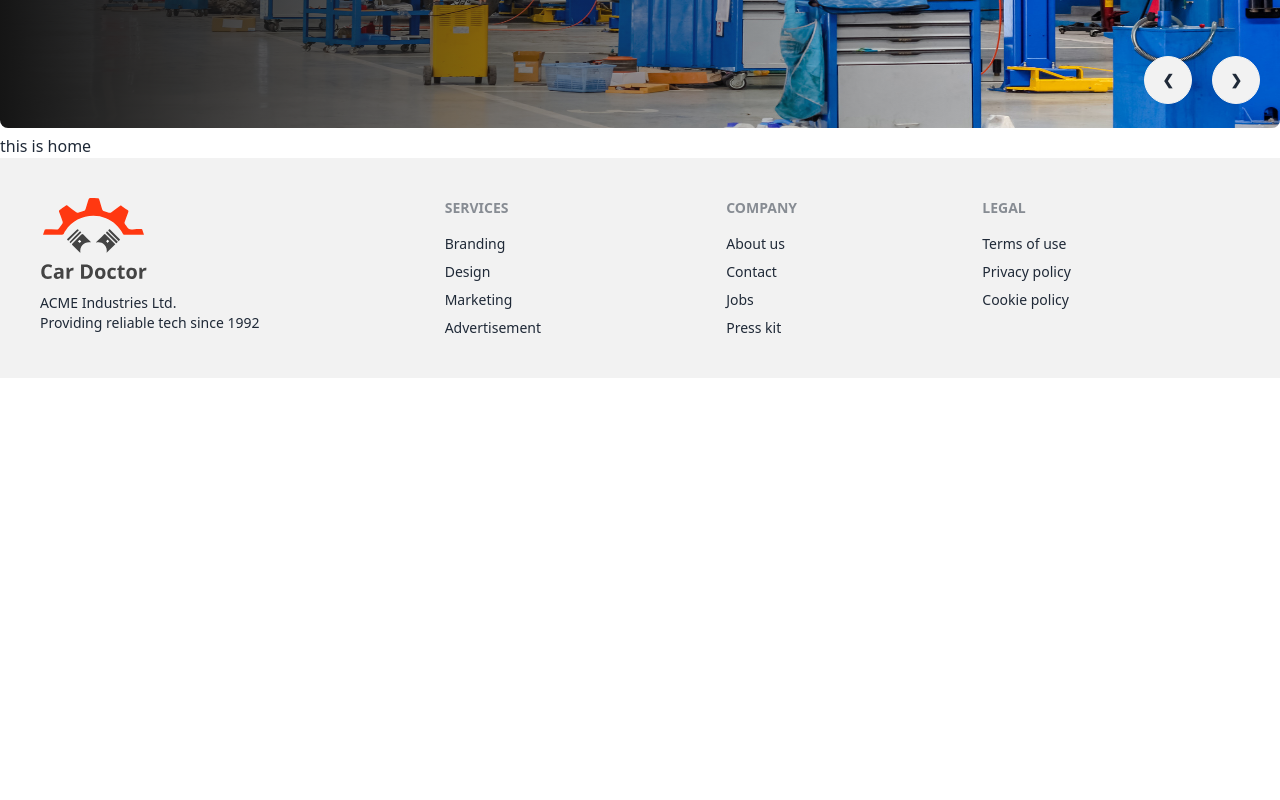
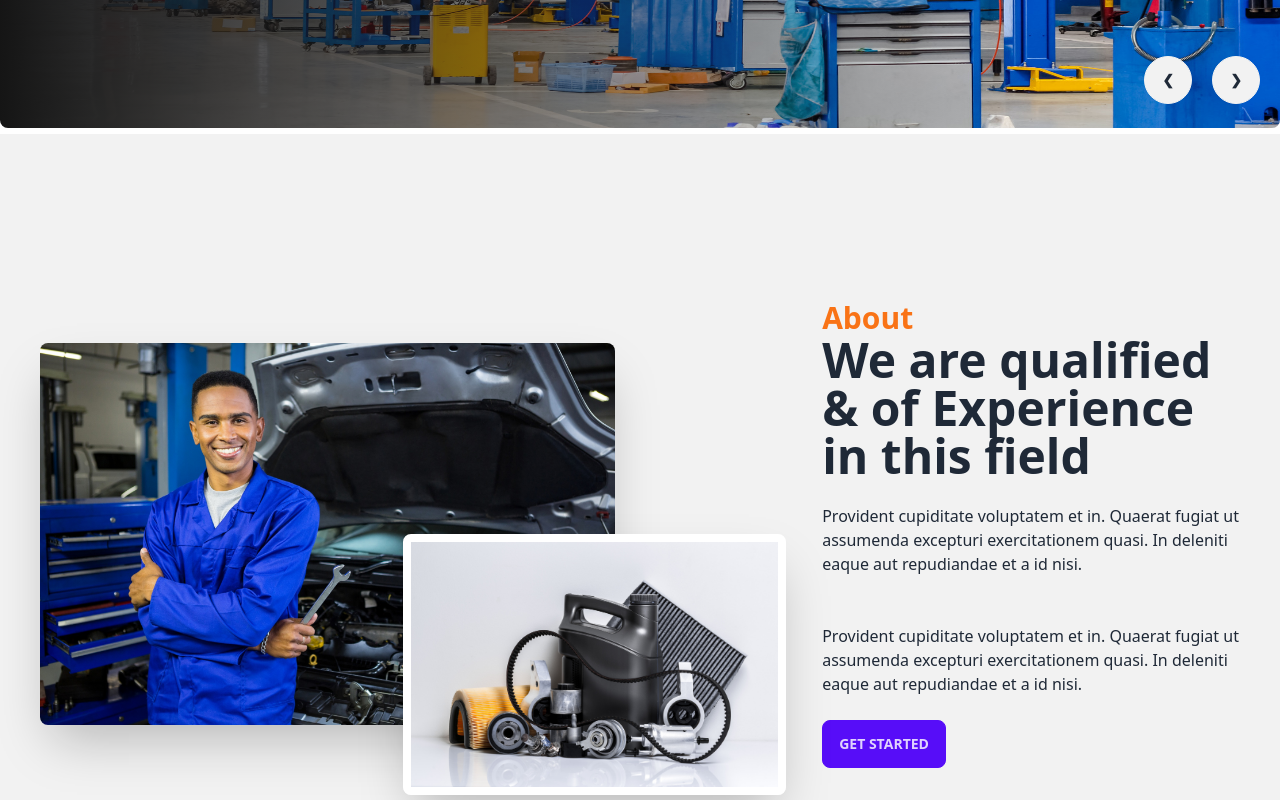
Before and after one commit to didarulZend1981/client-car, a React (Vite) app: page / in a window 1280 px wide. Shown: the part 600-1400 px from the top of the page. Before the commit the page ends 978 px from the top, so only its background shows below. Built offline with nearby package versions, Linux system fonts and the light colour scheme.

Commit message:
about update

```diff
--- a/src/pages/Home/About.jsx
+++ b/src/pages/Home/About.jsx
@@ -4,15 +4,16 @@ import parts from '../../assets/images/about_us/parts.jpg';
 const About = () => {
   return (
     <div className="hero min-h-screen bg-base-200">
-  <div className="hero-content flex-col lg:flex-row">
-    <div className='lg-w-1/3 min-w-[200px] relative'>
+  <div className="hero-content flex-col lg:flex-row p-10">
+    <div className='lg-w-1/2 relative'>
 
-    <img src={personal} className="w-3/4 rounded-lg shadow-2xl" />
-    <img src={parts} className="w-1/2 absolute right-5 top-1/2 border-8 border-white rounded-lg shadow-2xl" />
+        <img src={personal} className="w-3/4 rounded-lg shadow-2xl" />
+        <img src={parts} className="w-1/2 absolute right-5 top-1/2 border-8 border-white rounded-lg shadow-2xl" />
     </div>
     <div className='lg-w-1/2'>
-      <h3 className='text-3xl text-orange-500'>About</h3>
-      <h1 className="text-5xl font-bold">Box Office News!</h1>
+      <h3 className='text-3xl text-orange-500 font-bold'>About</h3>
+      <h1 className="text-5xl font-bold">We are qualified & of Experience in this field</h1>
+      <p className="py-6">Provident cupiditate voluptatem et in. Quaerat fugiat ut assumenda excepturi exercitationem quasi. In deleniti eaque aut repudiandae et a id nisi.</p>
       <p className="py-6">Provident cupiditate voluptatem et in. Quaerat fugiat ut assumenda excepturi exercitationem quasi. In deleniti eaque aut repudiandae et a id nisi.</p>
       <button className="btn btn-primary">Get Started</button>
     </div>
--- a/src/pages/Home/Home.jsx
+++ b/src/pages/Home/Home.jsx
@@ -1,3 +1,4 @@
+import About from "./About";
 import Banner from "./Banner";
 
 
@@ -5,6 +6,7 @@ const Home = () => {
   return (
     <div>
       <Banner></Banner>
+      <About></About>
       <h2>this is home</h2>
     </div>
   );
```
Also changed, not shown: 1 other file (tests, documents, lock files or other folders).
